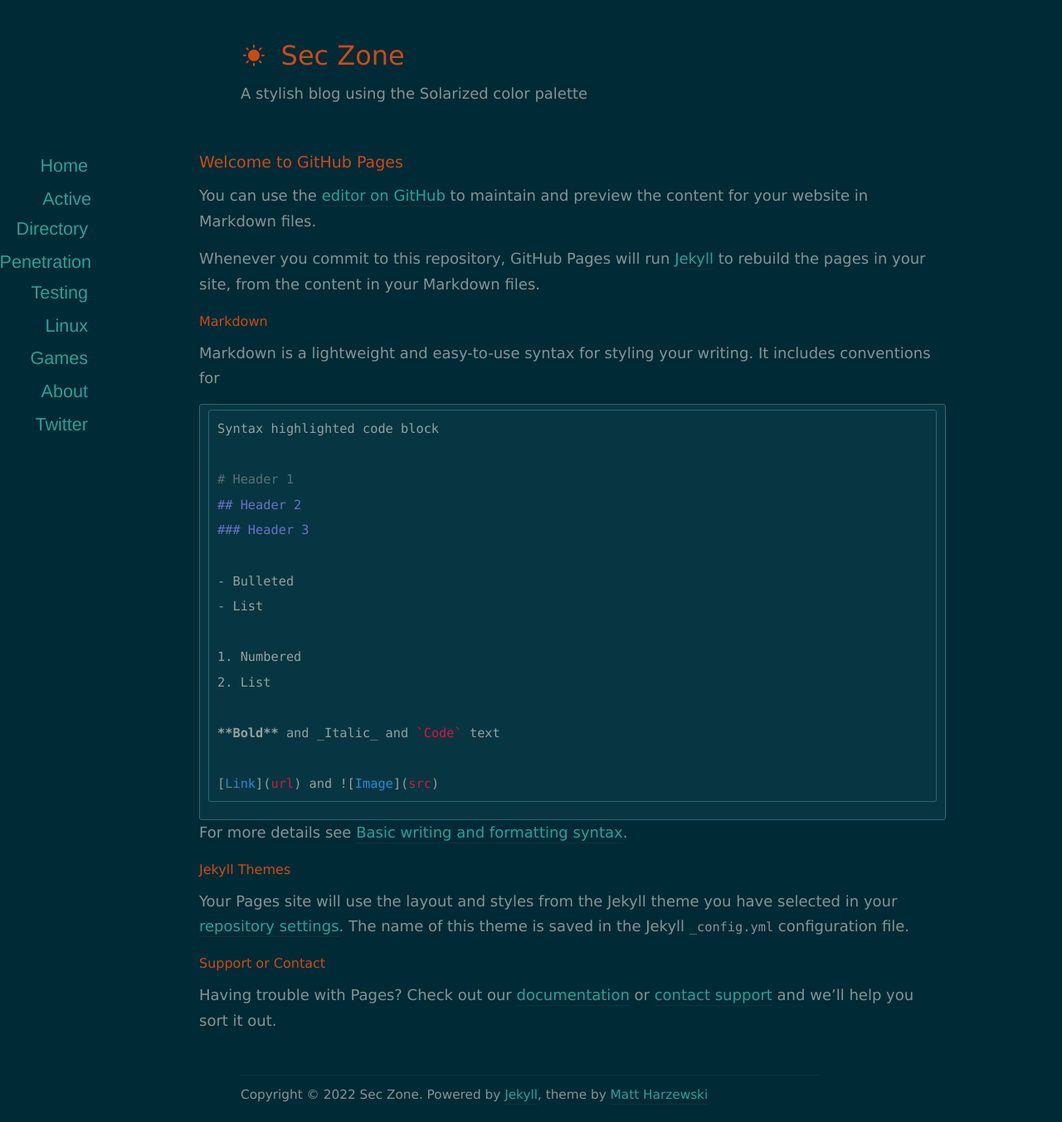
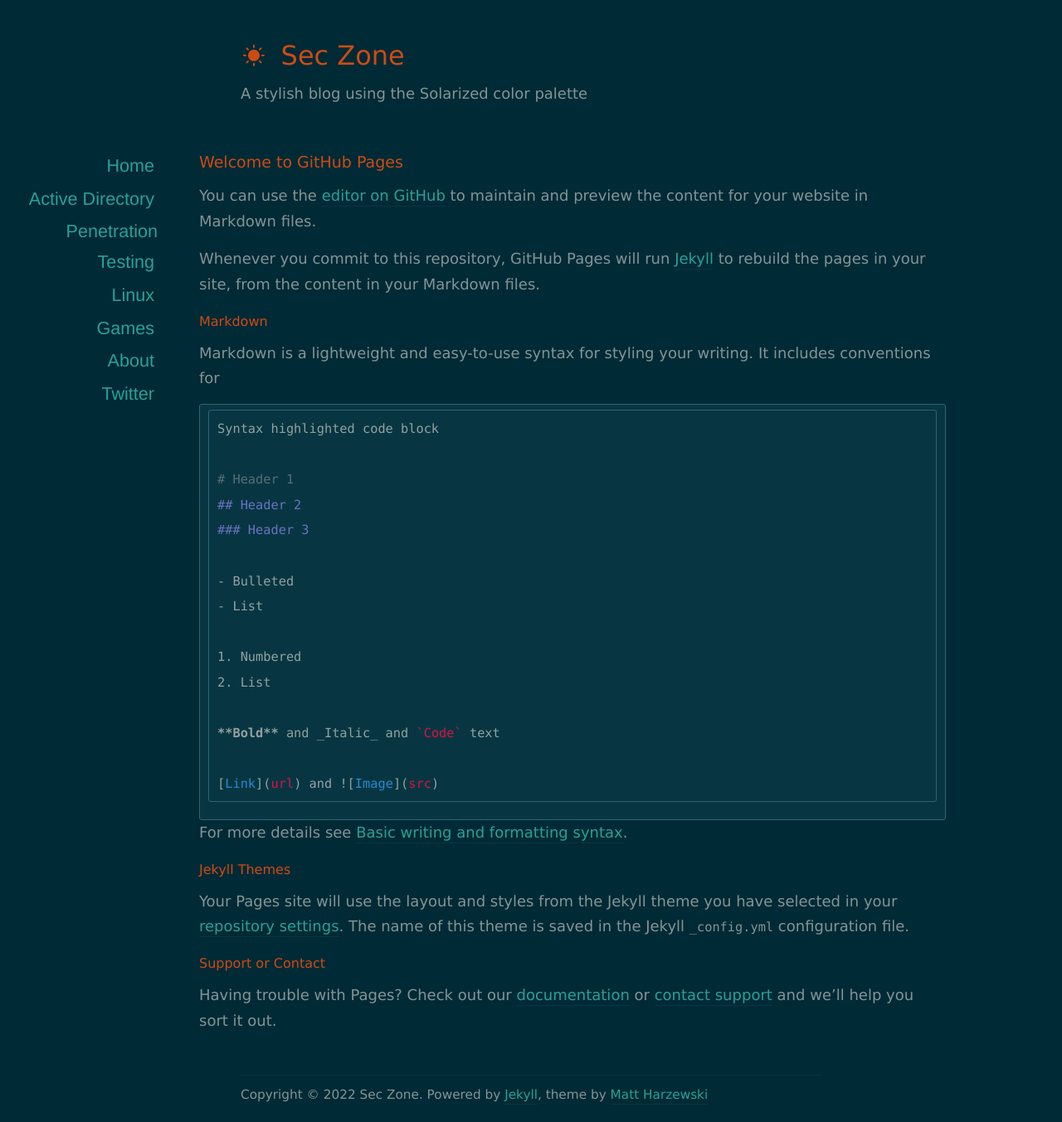
Before and after one commit to SecZone1/seczone1.github.io, a Jekyll site: the page built from index.md, in a window 1280 px wide. Shown: the whole page at 83% size. Built offline with Jekyll 4.4.1, drawn with Linux system fonts in a browser that asks for light colours; nearby versions of some CDN libraries; our own code applies the rules of GitHub Pages for plain Markdown files; the list of posts is cut into pages by our own code.

Commit message:
Update style.css

```diff
--- a/assets/css/style.css
+++ b/assets/css/style.css
@@ -144,9 +144,9 @@ h3 {
 
 	position: absolute;
 	text-align: right;
-	width: 160px;
+	width: 190px;
 	top: 0;
-	left: -290px;
+	left: -240px;
 }
 
 #sidebar li {
```
